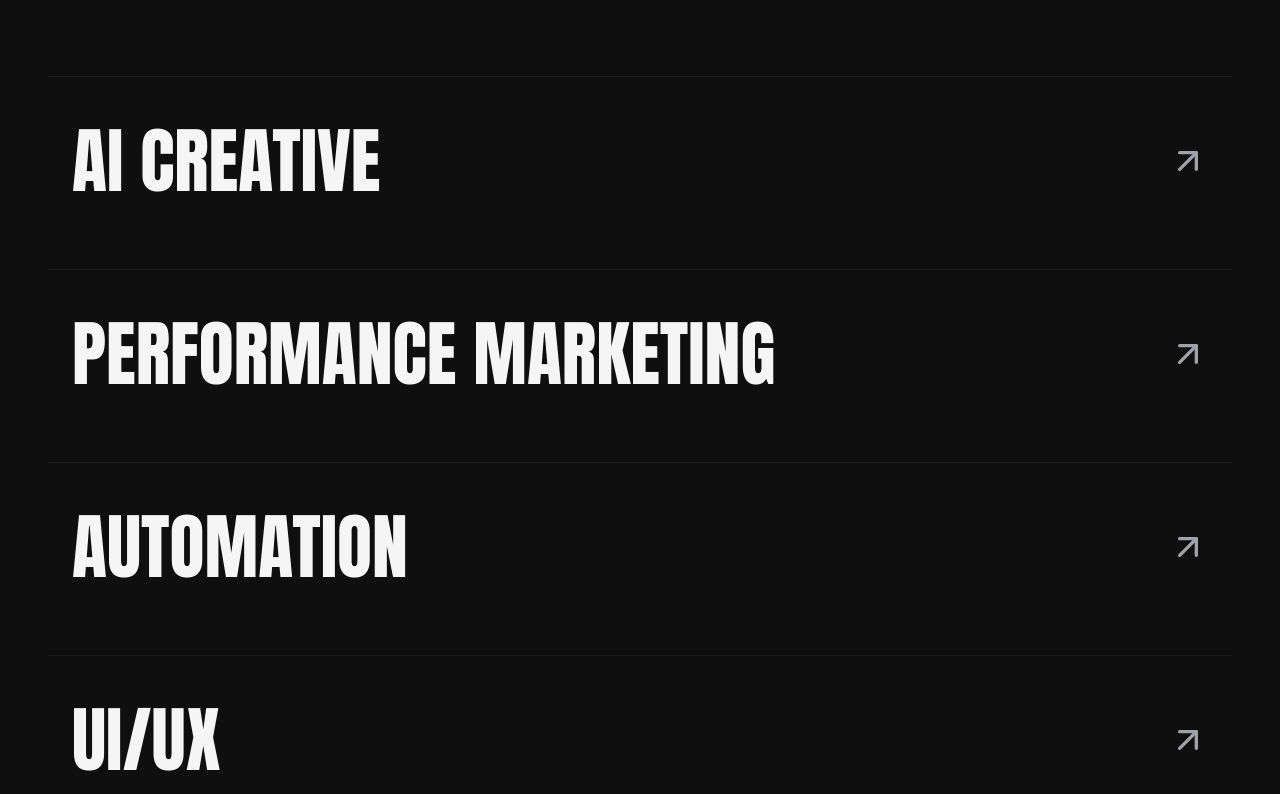
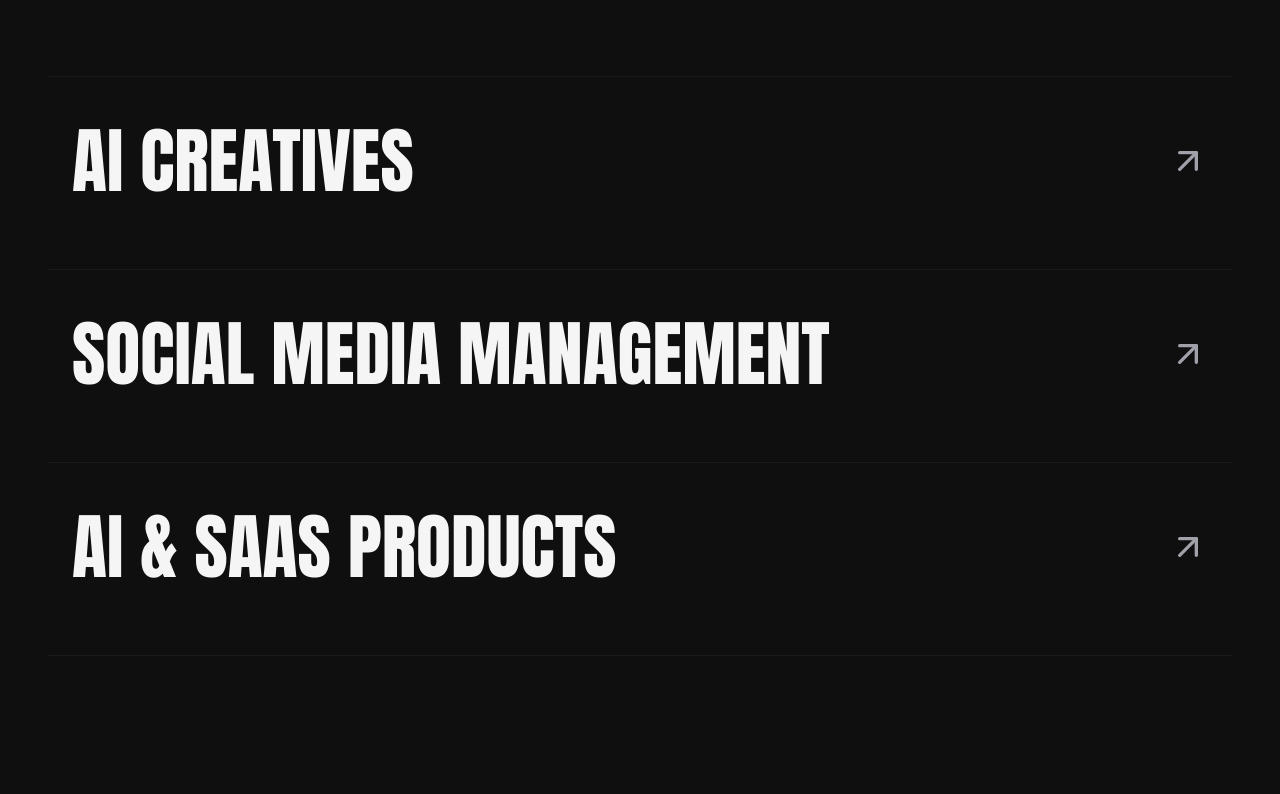
Before and after one commit to KalyaRaunak/Con_Portfolio, a React (Vite) app: page / in a window 1280 px wide. Shown: the part 2786-3580 px from the top of the page. Built offline with nearby package versions, Linux system fonts and the light colour scheme.

Commit message:
feat: restrict category overview to Websites, Brand Identity, AI Creatives, Social Media Management, AI & SaaS Products

```diff
--- a/src/components/CategoryOverview.tsx
+++ b/src/components/CategoryOverview.tsx
@@ -26,31 +26,24 @@ const CATEGORIES: CategoryItem[] = [
   },
   {
     id: 3,
-    title: "AI Creative",
+    title: "AI Creatives",
     count: "03 Projects",
     description: "Cutting-edge AI-assisted generation, art direction, and product photography visualization.",
     image: "/images/velunor_perfume.png"
   },
   {
     id: 4,
-    title: "Performance Marketing",
+    title: "Social Media Management",
     count: "05 Projects",
-    description: "Conversion-optimized landing pages, creative campaigns, and data-backed performance systems.",
+    description: "Organic growth campaigns, content creation, brand positioning, and social channel design.",
     image: "/images/ocean_blue.png"
   },
   {
     id: 5,
-    title: "Automation",
+    title: "AI & SaaS Products",
     count: "06 Projects",
-    description: "Tailored CRM integrations, headless CMS setups, and automatic content syndication flows.",
-    image: "/images/gayatri_stitching.png"
-  },
-  {
-    id: 6,
-    title: "UI/UX",
-    count: "07 Projects",
-    description: "In-depth user research, wireframing, high-fidelity layouts, and functional interactive prototypes.",
-    image: "/images/vns_hostel.png"
+    description: "End-to-end product strategy, frontend interfaces, SaaS dashboards, and AI application engineering.",
+    image: "/images/stheer_uk.png"
   }
 ];
 
```
